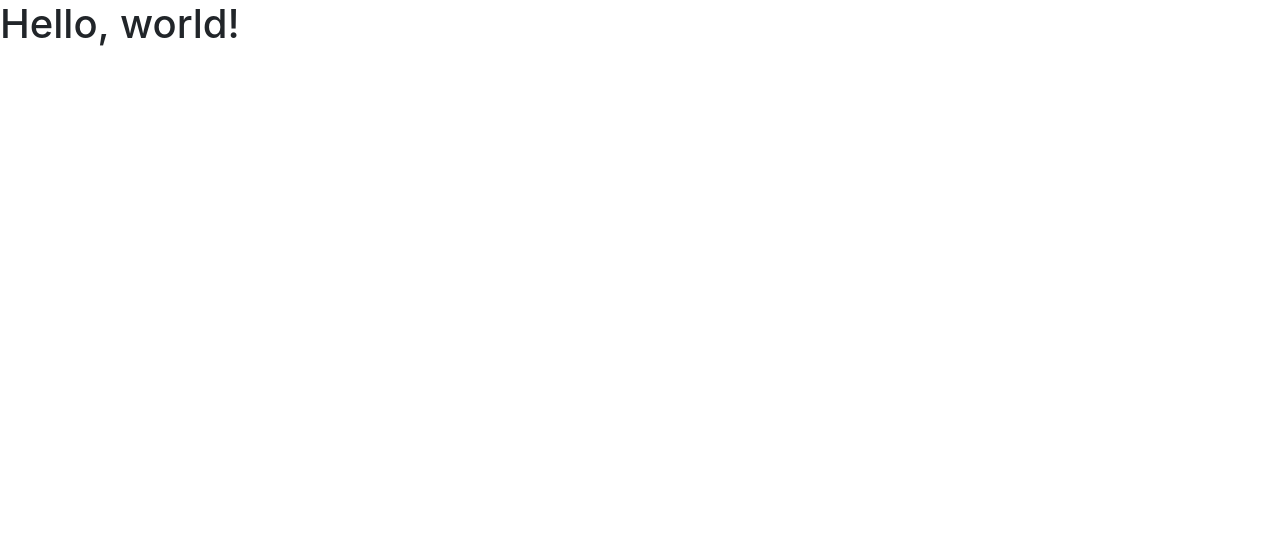
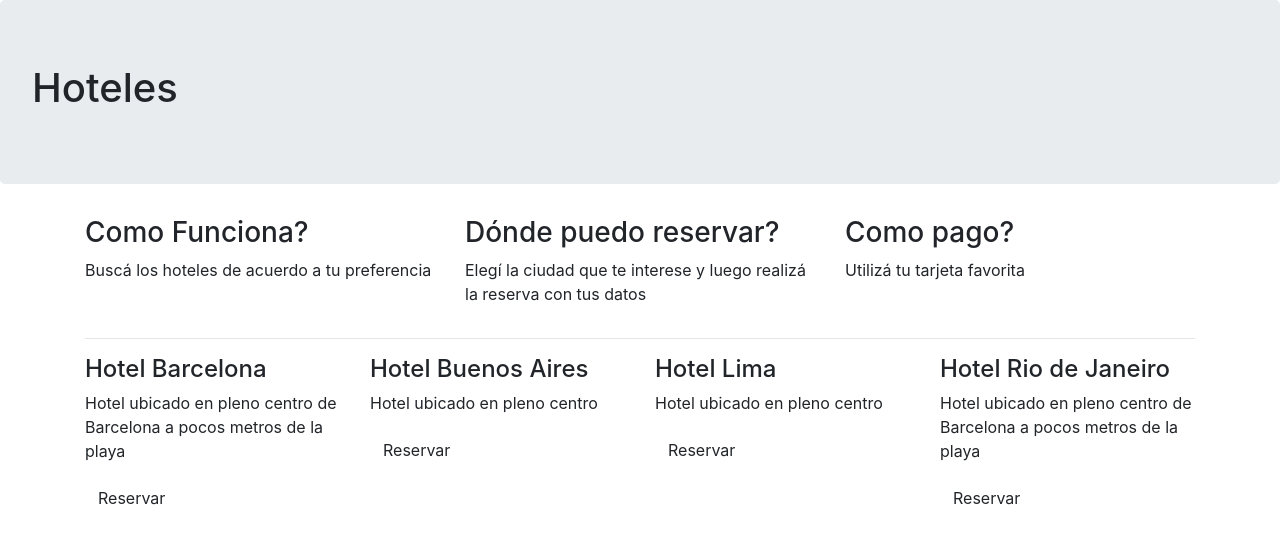
Before and after one commit to skypins/guia-hoteles, a website: page index.html in a window 1280 px wide. Drawn offline with nearby package versions, Linux system fonts and the light colour scheme.

Commit message:
practica de grillas

```diff
--- a/index.html
+++ b/index.html
@@ -8,15 +8,62 @@
     <!-- Bootstrap CSS -->
     <link rel="stylesheet" href="node_modules/bootstrap/dist/css/bootstrap.min.css">
 
-    <title>Hello, world!</title>
+    <!-- Optional JavaScript -->
+    <!-- jQuery first, then Popper.js, then Bootstrap JS -->
+    <script src="node_modules/jquery/dist/jquery.slim.min.js"></script>
+    <script src="node_modules/popper.js/dist/umd/popper.min.js"></script>
+    <script src="node_modules/bootstrap/dist/js/bootstrap.min.js"></script>
+
+    <title>Cuia Hoteles</title>
   </head>
   <body>
-    <h1>Hello, world!</h1>
 
-    <!-- Optional JavaScript -->
-    <!-- jQuery first, then Popper.js, then Bootstrap JS -->
-    <script src="node_modules/jquery/dist/jquery.min.js"></script>
-    <script src="node_modules/jquery/dist/popper.min.js"></script>
-    <script src="node_modules/bootstrap/dist/js/bootstrap.min.js"></script>
+      <div class="jumbotron">
+        <h1>Hoteles</h1>
+      </div>
+      <div class="container">
+        <div class="row">
+          <div class="col-sm-4">
+            <h3>Como Funciona?</h3>
+            <p>Buscá los hoteles de acuerdo a tu preferencia</p>
+          </div>
+          <div class="col-sm-4">
+            <h3>Dónde puedo reservar?</h3>
+            <p>Elegí la ciudad que te interese y luego realizá la reserva con tus datos</p>
+          </div>
+          <div class="col-sm-4">
+            <h3>Como pago?</h3>
+            <p>Utilizá tu tarjeta favorita</p>
+          </div>
+      </div>
+      <hr>
+
+      <div class="row">
+        <div class="col-sm-3">
+          <h4>Hotel Barcelona</h4>
+          <p>Hotel ubicado en pleno centro de Barcelona a pocos metros de la playa</p>
+          <button class="btn">Reservar</button>
+        </div>
+        <div class="col-sm-3">
+          <h4>Hotel Buenos Aires</h4>
+          <p>Hotel ubicado en pleno centro</p>
+          <button class="btn">Reservar</button>
+        </div>
+        <div class="col-sm-3">
+          <h4>Hotel Lima</h4>
+          <p>Hotel ubicado en pleno centro</p>
+          <button class="btn">Reservar</button>
+        </div>
+        <div class="col-sm-3">
+          <h4>Hotel Rio de Janeiro</h4>
+          <p>Hotel ubicado en pleno centro de Barcelona a pocos metros de la playa</p>
+          <button class="btn">Reservar</button>
+        </div>
+      </div>
+
+    </div>
+
+
+
   </body>
 </html>
--- a/package.json
+++ b/package.json
@@ -21,7 +21,6 @@
     "lite-server": "^2.5.4"
   },
   "dependencies": {
-    "boostrap": "^2.0.0",
     "bootstrap": "^4.5.2",
     "jquery": "^3.5.1",
     "popper.js": "^1.16.1"
```
